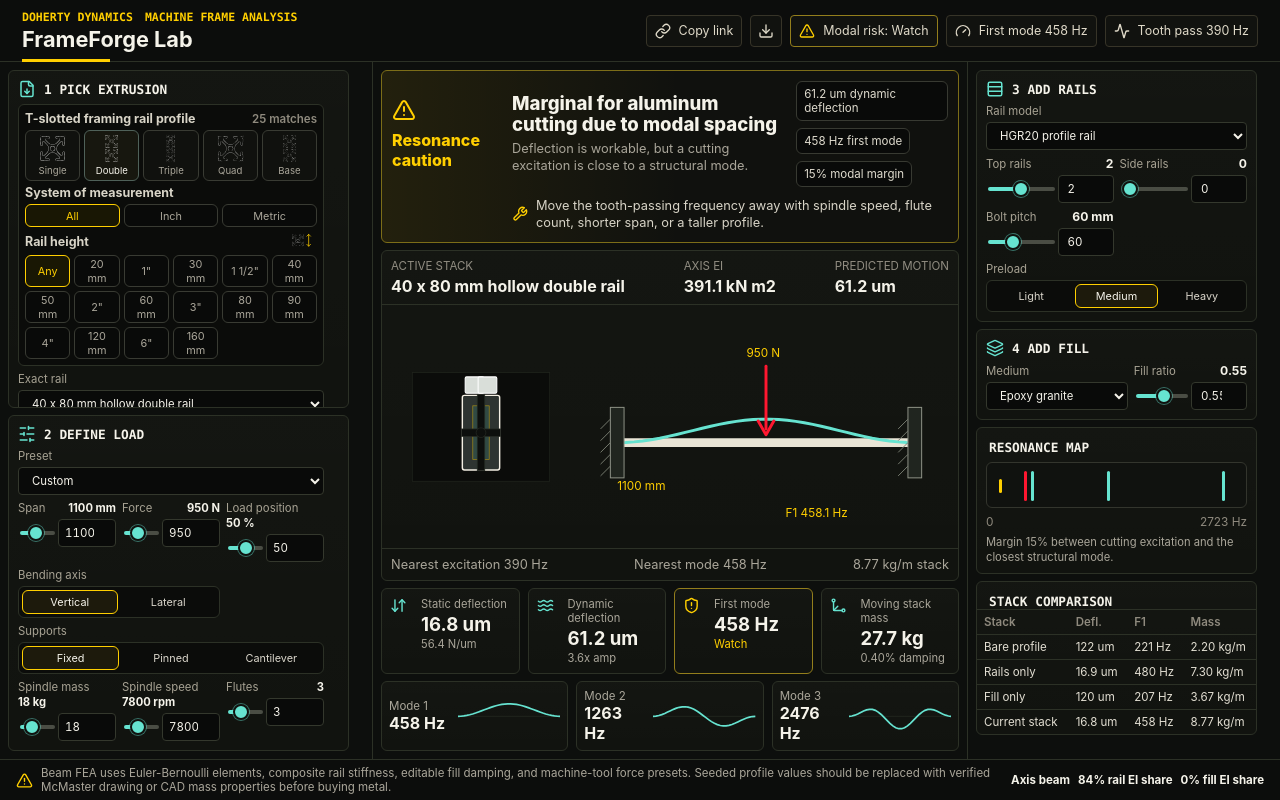
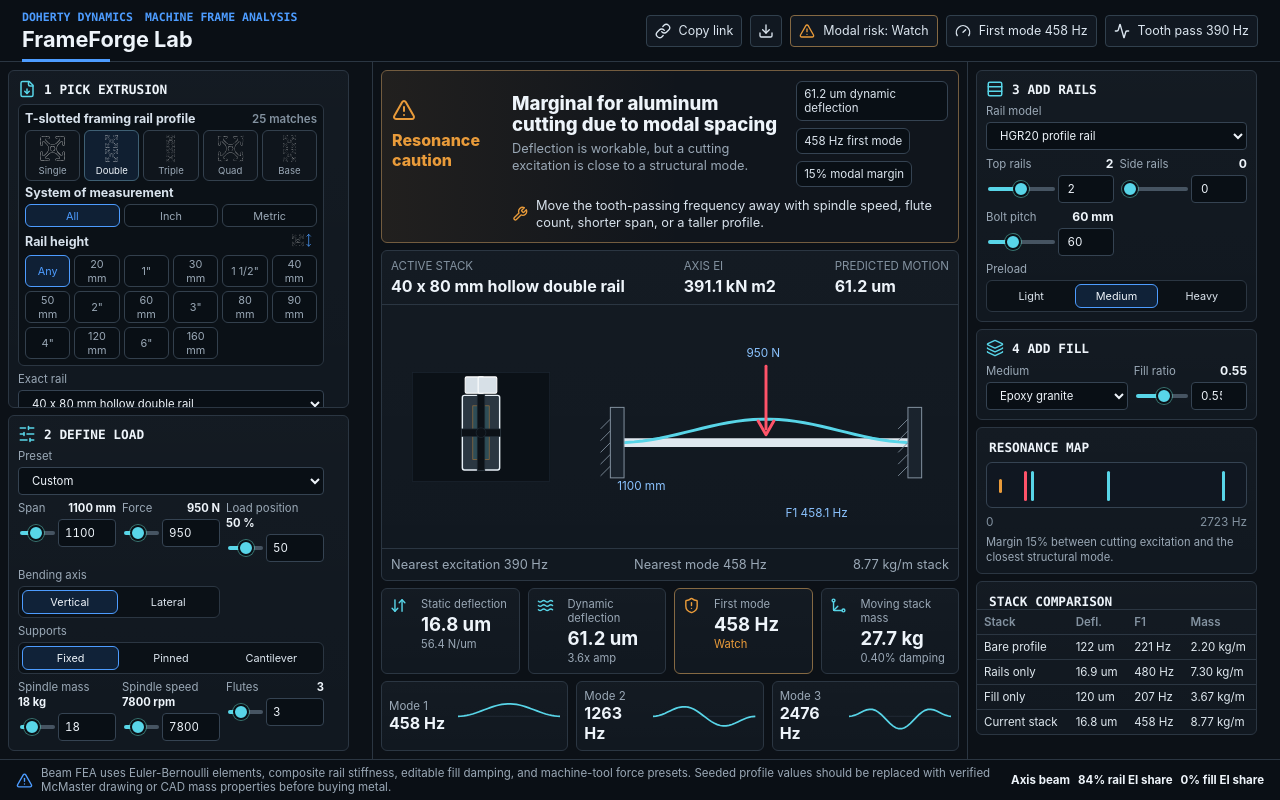
Before and after one commit to seankd3/machine-frame-lab, a React (Vite) app: page / in a window 1280 px wide. Built offline with nearby package versions, Linux system fonts and the light colour scheme.

Commit message:
Update CAD dark theme palette

```diff
--- a/src/styles.css
+++ b/src/styles.css
@@ -1,16 +1,17 @@
 :root {
   color-scheme: dark;
-  --bg: #080908;
-  --panel: #11130f;
-  --panel-2: #161811;
-  --line: #2c3126;
-  --line-soft: #20241d;
-  --text: #f5f3ea;
-  --muted: #a7a293;
-  --terminal: #ffcf00;
-  --danger: #ff1730;
-  --cyan: #66e3d0;
-  --blue: #1768ff;
+  --bg: #080b0f;
+  --panel: #111820;
+  --panel-2: #17202a;
+  --line: #2b3642;
+  --line-soft: #1b2430;
+  --text: #eef4fa;
+  --muted: #9aa8b6;
+  --terminal: #4d9cff;
+  --warning: #e99b3a;
+  --danger: #ff5369;
+  --cyan: #58d5e8;
+  --blue: #2f7df6;
   --mono: "Cascadia Mono", "SFMono-Regular", Consolas, "Liberation Mono", monospace;
   font-family:
     Inter, ui-sans-serif, system-ui, -apple-system, BlinkMacSystemFont, "Segoe UI", sans-serif;
@@ -30,7 +31,7 @@ body {
   min-width: 320px;
   min-height: 100vh;
   background:
-    radial-gradient(circle at 52% 0, rgba(255, 207, 0, 0.04), transparent 32%),
+    radial-gradient(circle at 52% 0, rgba(77, 156, 255, 0.075), transparent 32%),
     linear-gradient(180deg, rgba(255, 255, 255, 0.025), rgba(255, 255, 255, 0)),
     var(--bg);
 }
@@ -66,7 +67,7 @@ button:disabled {
   justify-content: space-between;
   gap: 18px;
   border-bottom: 1px solid var(--line);
-  background: #0c0d0c;
+  background: #0a0f15;
 }
 
 .header-bar::after {
@@ -139,10 +140,10 @@ h2 {
   align-items: center;
   gap: 8px;
   padding: 7px 10px;
-  border: 1px solid #373428;
+  border: 1px solid #31404d;
   border-radius: 4px;
-  color: #dfd9c8;
-  background: #11120f;
+  color: #dbe5ef;
+  background: #111821;
   white-space: nowrap;
   font-size: 0.86rem;
 }
@@ -167,7 +168,7 @@ h2 {
   border: 1px solid var(--terminal);
   border-radius: 4px;
   color: var(--text);
-  background: #090a09;
+  background: #090f15;
   box-shadow: 0 16px 38px rgba(0, 0, 0, 0.38);
 }
 
@@ -176,7 +177,7 @@ h2 {
 }
 
 .risk-watch {
-  --risk: var(--terminal);
+  --risk: var(--warning);
 }
 
 .risk-high {
@@ -185,7 +186,7 @@ h2 {
 
 .status-pill[class*="risk-"],
 .kpi-card[class*="risk-"] {
-  border-color: color-mix(in srgb, var(--risk), #3a3b32 55%);
+  border-color: color-mix(in srgb, var(--risk), #33404b 55%);
 }
 
 .status-pill[class*="risk-"] svg,
@@ -205,7 +206,7 @@ h2 {
 
 .panel,
 .stage {
-  background: #0d0f0d;
+  background: #0c1117;
 }
 
 .panel {
@@ -286,9 +287,9 @@ textarea,
 .number-input {
   width: 100%;
   color: var(--text);
-  border: 1px solid #34382d;
+  border: 1px solid #354352;
   border-radius: 4px;
-  background: #090a09;
+  background: #090f15;
   outline: none;
 }
 
@@ -309,7 +310,7 @@ select:focus,
 textarea:focus,
 .number-input:focus {
   border-color: var(--terminal);
-  box-shadow: 0 0 0 2px rgba(255, 207, 0, 0.12);
+  box-shadow: 0 0 0 2px rgba(77, 156, 255, 0.18);
 }
 
 .number-row {
@@ -333,7 +334,7 @@ input[type="range"]::-webkit-slider-runnable-track {
   background: linear-gradient(
     90deg,
     var(--cyan) 0 var(--range-progress),
-    #4a4d44 var(--range-progress) 100%
+    #465462 var(--range-progress) 100%
   );
 }
 
@@ -342,7 +343,7 @@ input[type="range"]::-webkit-slider-thumb {
   width: 16px;
   height: 16px;
   margin-top: -6px;
-  border: 2px solid #10120f;
+  border: 2px solid #0a0f15;
   border-radius: 50%;
   background: var(--cyan);
   box-shadow: 0 0 0 1px rgba(102, 227, 208, 0.45);
@@ -351,7 +352,7 @@ input[type="range"]::-webkit-slider-thumb {
 input[type="range"]::-moz-range-track {
   height: 4px;
   border-radius: 99px;
-  background: #4a4d44;
+  background: #465462;
 }
 
 input[type="range"]::-moz-range-progress {
@@ -363,14 +364,14 @@ input[type="range"]::-moz-range-progress {
 input[type="range"]::-moz-range-thumb {
   width: 14px;
   height: 14px;
-  border: 2px solid #10120f;
+  border: 2px solid #0a0f15;
   border-radius: 50%;
   background: var(--cyan);
   box-shadow: 0 0 0 1px rgba(102, 227, 208, 0.45);
 }
 
 .unit {
-  color: #817d72;
+  color: #7f8d9a;
   min-width: 28px;
 }
 
@@ -381,7 +382,7 @@ input[type="range"]::-moz-range-thumb {
   padding: 4px;
   border: 1px solid var(--line);
   border-radius: 6px;
-  background: #0b0c0a;
+  background: #0b1117;
 }
 
 .segmented button,
@@ -390,14 +391,14 @@ input[type="range"]::-moz-range-thumb {
   min-height: 32px;
   border: 1px solid transparent;
   border-radius: 6px;
-  color: #d9d5ca;
+  color: #dce5ee;
   background: transparent;
 }
 
 .segmented button.active,
 .text-button {
   border-color: var(--terminal);
-  background: #1d1a0c;
+  background: #102238;
   color: var(--text);
 }
 
@@ -418,8 +419,8 @@ input[type="range"]::-moz-range-thumb {
 
 .icon-button {
   width: 36px;
-  background: #11120f;
-  border-color: #393b33;
+  background: #111821;
+  border-color: #33404d;
 }
 
 .icon-button input {
@@ -437,10 +438,10 @@ input[type="range"]::-moz-range-thumb {
 .source-stack a,
 .evidence-list span {
   padding: 5px 7px;
-  border: 1px solid #34362f;
+  border: 1px solid #344150;
   border-radius: 6px;
-  color: #bbb7aa;
-  background: #090a09;
+  color: #b8c3cf;
+  background: #090f15;
   font-size: 0.74rem;
 }
 
@@ -451,7 +452,7 @@ input[type="range"]::-moz-range-thumb {
 
 .source-stack span:last-child {
   flex-basis: 100%;
-  color: #8f8a7e;
+  color: #8392a0;
 }
 
 .evidence-list span {
@@ -461,7 +462,7 @@ input[type="range"]::-moz-range-thumb {
 .import-details {
   border: 1px solid var(--line);
   border-radius: 6px;
-  background: #0b0c0a;
+  background: #0b1117;
 }
 
 .import-details summary {
@@ -469,7 +470,7 @@ input[type="range"]::-moz-range-thumb {
   display: flex;
   align-items: center;
   padding: 0 9px;
-  color: #d8d4c7;
+  color: #d8e2ec;
   cursor: pointer;
   font-size: 0.76rem;
   font-weight: 700;
@@ -491,7 +492,7 @@ input[type="range"]::-moz-range-thumb {
   padding: 10px;
   border: 1px solid var(--line);
   border-radius: 6px;
-  background: #0b0c0a;
+  background: #0b1117;
 }
 
 .picker-row-title {
@@ -499,13 +500,13 @@ input[type="range"]::-moz-range-thumb {
   align-items: center;
   justify-content: space-between;
   gap: 8px;
-  color: #d8d4c7;
+  color: #d8e2ec;
   font-size: 0.78rem;
   font-weight: 700;
 }
 
 .picker-row-title strong {
-  color: #8f8a7e;
+  color: #8392a0;
   font-size: 0.72rem;
   font-weight: 600;
 }
@@ -523,21 +524,21 @@ input[type="range"]::-moz-range-thumb {
   place-items: center;
   gap: 5px;
   padding: 8px 5px;
-  border: 1px solid #393b33;
+  border: 1px solid #33404d;
   border-radius: 6px;
-  color: #aaa69a;
-  background: #10110e;
+  color: #9aa8b6;
+  background: #0f151c;
 }
 
 .shape-tile.active,
 .shape-tile.hinted {
   border-color: var(--terminal);
   color: var(--text);
-  background: #17170f;
+  background: #101f31;
 }
 
 .shape-tile.hinted:not(.active) {
-  border-color: #4f6159;
+  border-color: #3f6074;
 }
 
 .shape-tile span {
@@ -581,17 +582,17 @@ input[type="range"]::-moz-range-thumb {
 .system-toggle button,
 .height-chip-grid button {
   min-height: 31px;
-  border: 1px solid #393b33;
+  border: 1px solid #33404d;
   border-radius: 6px;
-  color: #aaa69a;
-  background: #090a09;
+  color: #9aa8b6;
+  background: #090f15;
 }
 
 .system-toggle button.active,
 .height-chip-grid button.active {
   border-color: var(--terminal);
   color: var(--terminal);
-  background: #191704;
+  background: #0f2035;
 }
 
 .height-title {
@@ -601,7 +602,7 @@ input[type="range"]::-moz-range-thumb {
 .height-glyph {
   width: 52px;
   height: 40px;
-  color: #d8d4c7;
+  color: #d8e2ec;
 }
 
 .height-glyph line,
@@ -621,7 +622,7 @@ input[type="range"]::-moz-range-thumb {
 }
 
 .verdict-panel {
-  --verdict: var(--terminal);
+  --verdict: var(--warning);
   min-height: 106px;
   padding: 14px;
   display: grid;
@@ -631,7 +632,7 @@ input[type="range"]::-moz-range-thumb {
   border-color: color-mix(in srgb, var(--verdict), var(--line) 62%);
   background:
     linear-gradient(90deg, color-mix(in srgb, var(--verdict), transparent 92%), transparent 52%),
-    #10110e;
+    #10151c;
 }
 
 .verdict-ready {
@@ -639,7 +640,7 @@ input[type="range"]::-moz-range-thumb {
 }
 
 .verdict-marginal {
-  --verdict: var(--terminal);
+  --verdict: var(--warning);
 }
 
 .verdict-blocked {
@@ -671,7 +672,7 @@ input[type="range"]::-moz-range-thumb {
 
 .verdict-copy span,
 .verdict-next {
-  color: #aaa69a;
+  color: #9aa8b6;
   font-size: 0.84rem;
   line-height: 1.35;
 }
@@ -684,10 +685,10 @@ input[type="range"]::-moz-range-thumb {
 
 .verdict-reasons span {
   padding: 6px 8px;
-  border: 1px solid #383a32;
+  border: 1px solid #354352;
   border-radius: 6px;
-  color: #dfdbce;
-  background: #090a09;
+  color: #dce5ee;
+  background: #090f15;
   font-size: 0.76rem;
 }
 
@@ -697,7 +698,7 @@ input[type="range"]::-moz-range-thumb {
   align-items: center;
   gap: 8px;
   padding-top: 2px;
-  color: #d8d4c7;
+  color: #d8e2ec;
 }
 
 .verdict-next svg {
@@ -718,7 +719,7 @@ input[type="range"]::-moz-range-thumb {
 .stage-readout {
   border-top: 1px solid var(--line);
   border-bottom: 0;
-  color: #aaa69a;
+  color: #9aa8b6;
   font-size: 0.8rem;
 }
 
@@ -728,7 +729,7 @@ input[type="range"]::-moz-range-thumb {
 }
 
 .stage-toolbar span {
-  color: #918d82;
+  color: #8392a0;
   font-size: 0.72rem;
   text-transform: uppercase;
 }
@@ -754,54 +755,54 @@ input[type="range"]::-moz-range-thumb {
 }
 
 .axis-grid {
-  fill: #0b0c0a;
+  fill: #0b1117;
   stroke: var(--line-soft);
   stroke-width: 1;
 }
 
 .profile-body {
-  fill: #2e3431;
-  stroke: #f4efe3;
+  fill: #2b3742;
+  stroke: #e8f0f7;
   stroke-width: 2;
 }
 
 .fill-body {
-  fill: #9a7c1b;
-  stroke: var(--terminal);
+  fill: #8f7440;
+  stroke: var(--warning);
   stroke-width: 1;
 }
 
 .fill-dry-sand {
-  fill: #c4942e;
+  fill: #c48a3a;
 }
 
 .fill-cement-grout {
-  fill: #74796f;
+  fill: #747f87;
 }
 
 .fill-epoxy-granite,
 .fill-polymer-concrete {
-  fill: #345c55;
+  fill: #315f69;
 }
 
 .slot-grooves rect,
 .slot-grooves circle {
-  fill: #0d0f0d;
-  stroke: #262b23;
+  fill: #0c1117;
+  stroke: #1f2a34;
 }
 
 .rail-body {
-  fill: #d9ded9;
+  fill: #d7e0e7;
   stroke: #ffffff;
   stroke-width: 1.5;
 }
 
 .rail-body.side {
-  fill: #b9c5c7;
+  fill: #b7c7d2;
 }
 
 .beam-line {
-  stroke: #e9e5d6;
+  stroke: #dfe8ef;
   stroke-width: 9;
   stroke-linecap: round;
 }
@@ -823,21 +824,21 @@ input[type="range"]::-moz-range-thumb {
 
 .support rect,
 .support path {
-  fill: #20251f;
-  stroke: #8f9488;
+  fill: #1a232d;
+  stroke: #8493a1;
 }
 
 .support line {
-  stroke: #777c70;
+  stroke: #768592;
 }
 
 .free-end {
-  fill: #161713;
-  stroke: #777c70;
+  fill: #111821;
+  stroke: #768592;
 }
 
 .beam-diagram text {
-  fill: var(--terminal);
+  fill: #8bc3ff;
   font-size: 12px;
 }
 
@@ -862,7 +863,7 @@ input[type="range"]::-moz-range-thumb {
 .kpi-card span,
 .kpi-card small {
   display: block;
-  color: #aaa69a;
+  color: #9aa8b6;
   font-size: 0.76rem;
 }
 
@@ -890,7 +891,7 @@ input[type="range"]::-moz-range-thumb {
 
 .mode-strip span {
   display: block;
-  color: #aaa69a;
+  color: #9aa8b6;
   font-size: 0.78rem;
 }
 
@@ -917,9 +918,9 @@ input[type="range"]::-moz-range-thumb {
   position: relative;
   height: 78px;
   margin: 12px;
-  border: 1px solid #33352d;
+  border: 1px solid #354352;
   border-radius: 6px;
-  background: #10120f;
+  background: #101721;
 }
 
 .mode-marker,
@@ -942,20 +943,20 @@ input[type="range"]::-moz-range-thumb {
 .excitation.spindle {
   height: 28px;
   top: 25px;
-  background: var(--terminal);
+  background: var(--warning);
 }
 
 .frequency-labels {
   display: flex;
   justify-content: space-between;
   padding: 0 12px 10px;
-  color: #8f8a7e;
+  color: #8392a0;
   font-size: 0.74rem;
 }
 
 .compact-note {
   padding: 0 12px 12px;
-  color: #aaa69a;
+  color: #9aa8b6;
   font-size: 0.8rem;
   line-height: 1.35;
 }
@@ -974,12 +975,12 @@ input[type="range"]::-moz-range-thumb {
 }
 
 .comparison-table th {
-  color: #8f8a7e;
+  color: #8392a0;
   font-weight: 600;
 }
 
 .comparison-table td {
-  color: #e2ded2;
+  color: #dfe8ef;
 }
 
 .comparison-table .row-risk td:first-child {
@@ -993,8 +994,8 @@ input[type="range"]::-moz-range-thumb {
   align-items: center;
   gap: 12px;
   border-top: 1px solid var(--line);
-  background: #0c0d0c;
-  color: #aaa69a;
+  background: #0a0f15;
+  color: #9aa8b6;
   font-size: 0.82rem;
 }
 
```
Also changed, not shown: 4 other files (tests, documents, lock files or other folders).
